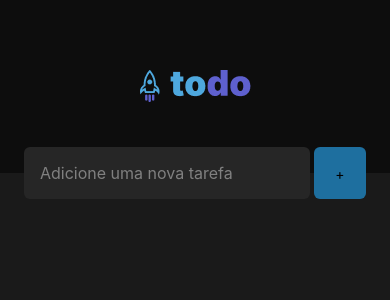
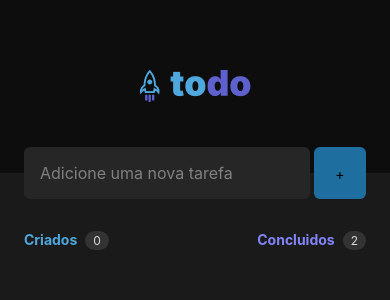
Before and after one commit to carlosdoria/ignite-challenge-todo-list, a React Native app: screen / in a window 390 px wide. Shown: the top 300 px of the page. Built offline with nearby package versions, Linux system fonts and the light colour scheme.

Commit message:
feat: feat: implement counter in Home screen

```diff
--- a/src/screen/home/index.tsx
+++ b/src/screen/home/index.tsx
@@ -2,12 +2,16 @@ import { View, Text, SafeAreaView, Alert } from "react-native";
 import { Header } from "../../components/Header";
 import { Input } from "../../components/Input";
 import { useState } from "react";
+import { Counter } from "../../components/Counter";
+import { styles } from "./styles";
 
 type screenProps = {};
 
 export function Home({}: screenProps) {
   const [newTaskState, setNewTaskState] = useState("");
   const [tasksState, setTasksState] = useState<String[]>([]);
+
+  // TODO: add reduce to count completed tasks
 
   const handleAddNewTask = () => {
     if (newTaskState.length < 3) {
@@ -34,6 +38,10 @@ export function Home({}: screenProps) {
         onSubmit={handleAddNewTask}
       />
 
+      <View style={styles.counterContainer}>
+        <Counter text="Criados" counter={tasksState.length} />
+        <Counter text="Concluidos" counter={2} color="purple" />
+      </View>
       {/* <TaskList/> */}
     </SafeAreaView>
   );
--- a/src/screen/home/styles.ts
+++ b/src/screen/home/styles.ts
@@ -0,0 +1,12 @@
+import { StyleSheet } from "react-native";
+
+export const styles = StyleSheet.create({
+  counterContainer: {
+    marginTop: 32,
+    marginBottom: 20,
+    paddingHorizontal: 24,
+
+    flexDirection: "row",
+    justifyContent: "space-between",
+  },
+});
```
